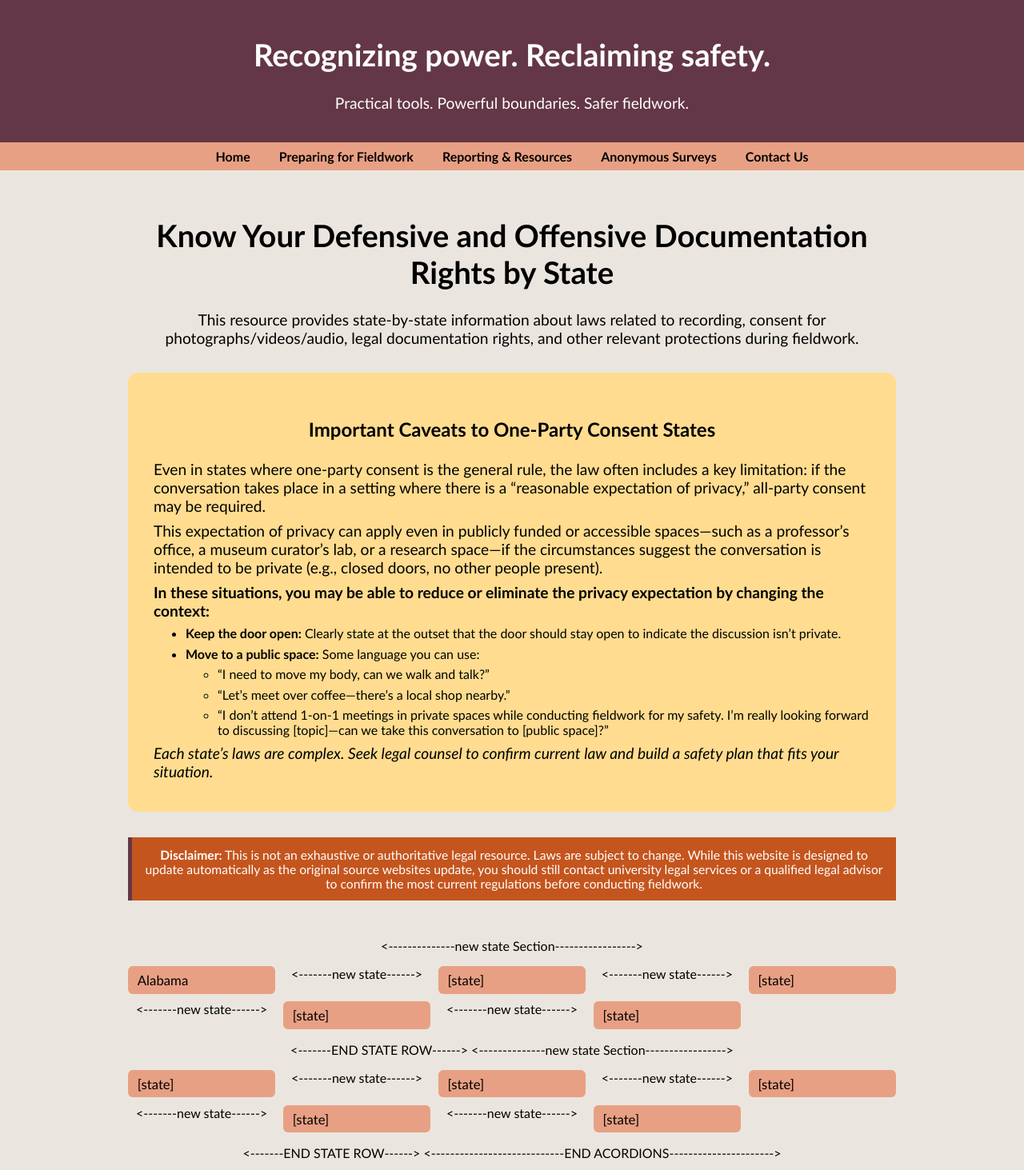
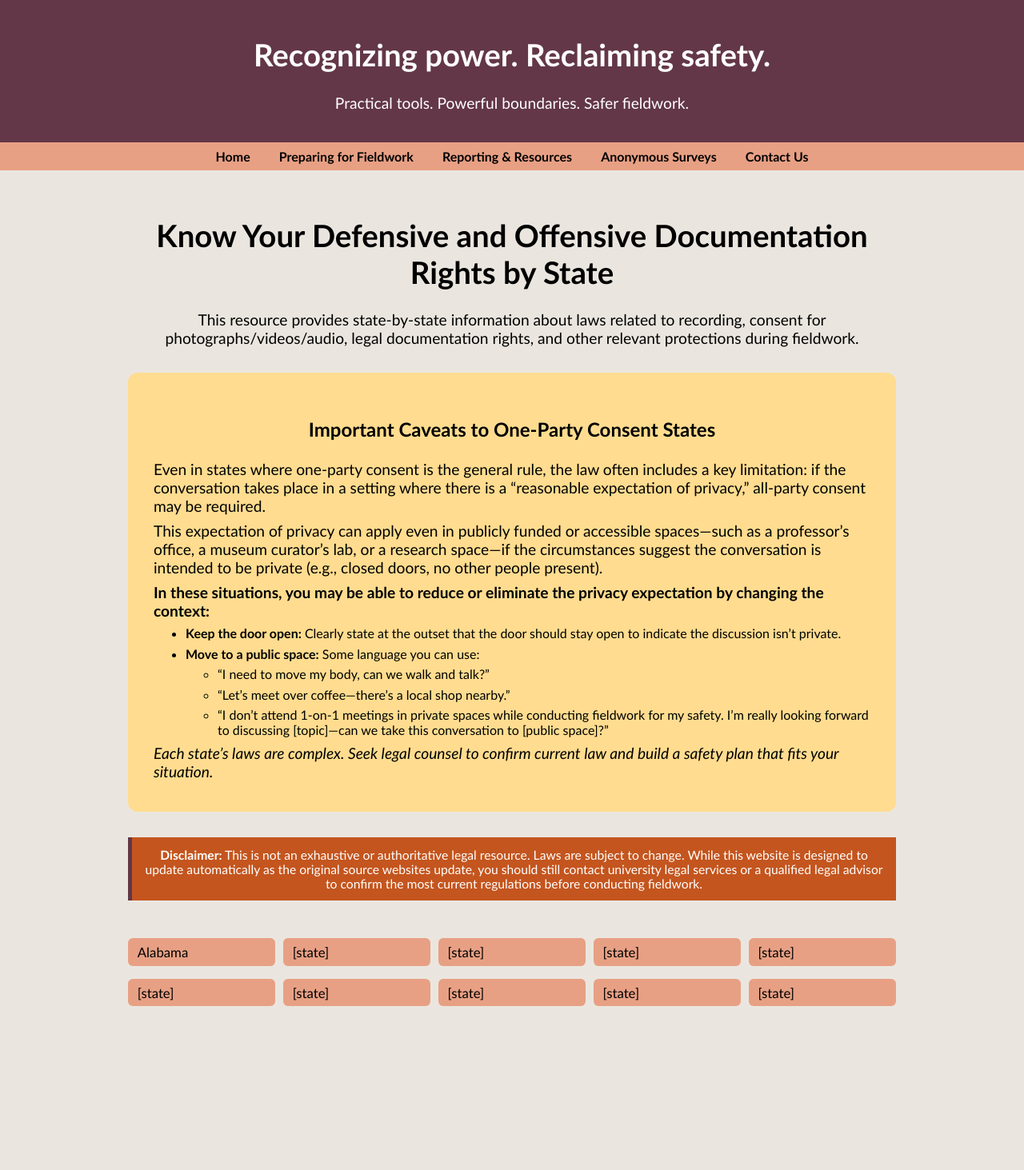
Before and after one commit to AnthroSafetyWarrior/GoldenTrowelProject, a Jekyll site: the page built from _pages/statelaw.html, in a window 1280 px wide. Shown: the whole page at 80% size. Built offline with Jekyll 4.4.1, drawn with Linux system fonts in a browser that asks for light colours; after the commit the page ends 1270 px from its top, so only the background shows below that.

Commit message:
updating pages

```diff
--- a/_pages/statelaw.html
+++ b/_pages/statelaw.html
@@ -153,7 +153,7 @@ th {
 
 
 <div class="accordion-grid">
-<--------------new state Section----------------->
+<!--------------new state Section----------------->
   <div class="state-row">
     <div class="state">
       <button class="accordion" aria-expanded="false" aria-controls="alabama-panel" id="alabama-btn">Alabama</button>
@@ -182,7 +182,7 @@ th {
   </table>
      </div>
     </div>
-<-------new state------>
+<!-------new state------>
  <div class="state">
       <button class="accordion" aria-expanded="false" aria-controls="[state]-panel" id="[state]-btn">[state]</button>
       <div class="panel" id="[state]-panel" role="region" aria-labelledby="[state]-btn">
@@ -210,7 +210,7 @@ th {
   </table>
      </div>
     </div>
-<-------new state------>
+<!-------new state------>
 <div class="state">
       <button class="accordion" aria-expanded="false" aria-controls="[state]-panel" id="[state]-btn">[state]</button>
       <div class="panel" id="[state]-panel" role="region" aria-labelledby="[state]-btn">
@@ -238,7 +238,7 @@ th {
   </table>
      </div>
     </div>
-<-------new state------>
+<!-------new state------>
 <div class="state">
       <button class="accordion" aria-expanded="false" aria-controls="[state]-panel" id="[state]-btn">[state]</button>
       <div class="panel" id="[state]-panel" role="region" aria-labelledby="[state]-btn">
@@ -266,7 +266,7 @@ th {
   </table>
      </div>
     </div>
-<-------new state------>
+<!-------new state------>
 <div class="state">
       <button class="accordion" aria-expanded="false" aria-controls="[state]-panel" id="[state]-btn">[state]</button>
       <div class="panel" id="[state]-panel" role="region" aria-labelledby="[state]-btn">
@@ -298,10 +298,10 @@ th {
  <!-- Full-width slot where the active state’s panel will appear -->
   <div class="row-panel" hidden></div>
   </div>
-<-------END STATE ROW------>
+<!-------END STATE ROW------>
 
 
-<--------------new state Section----------------->
+<!--------------new state Section----------------->
 <div class="state-row">
 <div class="state">
       <button class="accordion" aria-expanded="false" aria-controls="[state]-panel" id="[state]-btn">[state]</button>
@@ -330,7 +330,7 @@ th {
   </table>
      </div>
     </div>
-<-------new state------>
+<!-------new state------>
 
 <div class="state">
       <button class="accordion" aria-expanded="false" aria-controls="[state]-panel" id="[state]-btn">[state]</button>
@@ -359,7 +359,7 @@ th {
   </table>
      </div>
     </div>
-<-------new state------>
+<!-------new state------>
 
 <div class="state">
       <button class="accordion" aria-expanded="false" aria-controls="[state]-panel" id="[state]-btn">[state]</button>
@@ -388,7 +388,7 @@ th {
   </table>
      </div>
     </div>
-<-------new state------>
+<!-------new state------>
 
 <div class="state">
       <button class="accordion" aria-expanded="false" aria-controls="[state]-panel" id="[state]-btn">[state]</button>
@@ -417,7 +417,7 @@ th {
   </table>
      </div>
     </div>
-<-------new state------>
+<!-------new state------>
 
 <div class="state">
       <button class="accordion" aria-expanded="false" aria-controls="[state]-panel" id="[state]-btn">[state]</button>
@@ -450,9 +450,9 @@ th {
  <!-- Full-width slot where the active state’s panel will appear -->
   <div class="row-panel" hidden></div>
   </div>
-<-------END STATE ROW------>
+<!-------END STATE ROW------>
 
-<----------------------------END ACORDIONS---------------------->
+<!----------------------------END ACORDIONS---------------------->
 </div>
 
 
```
